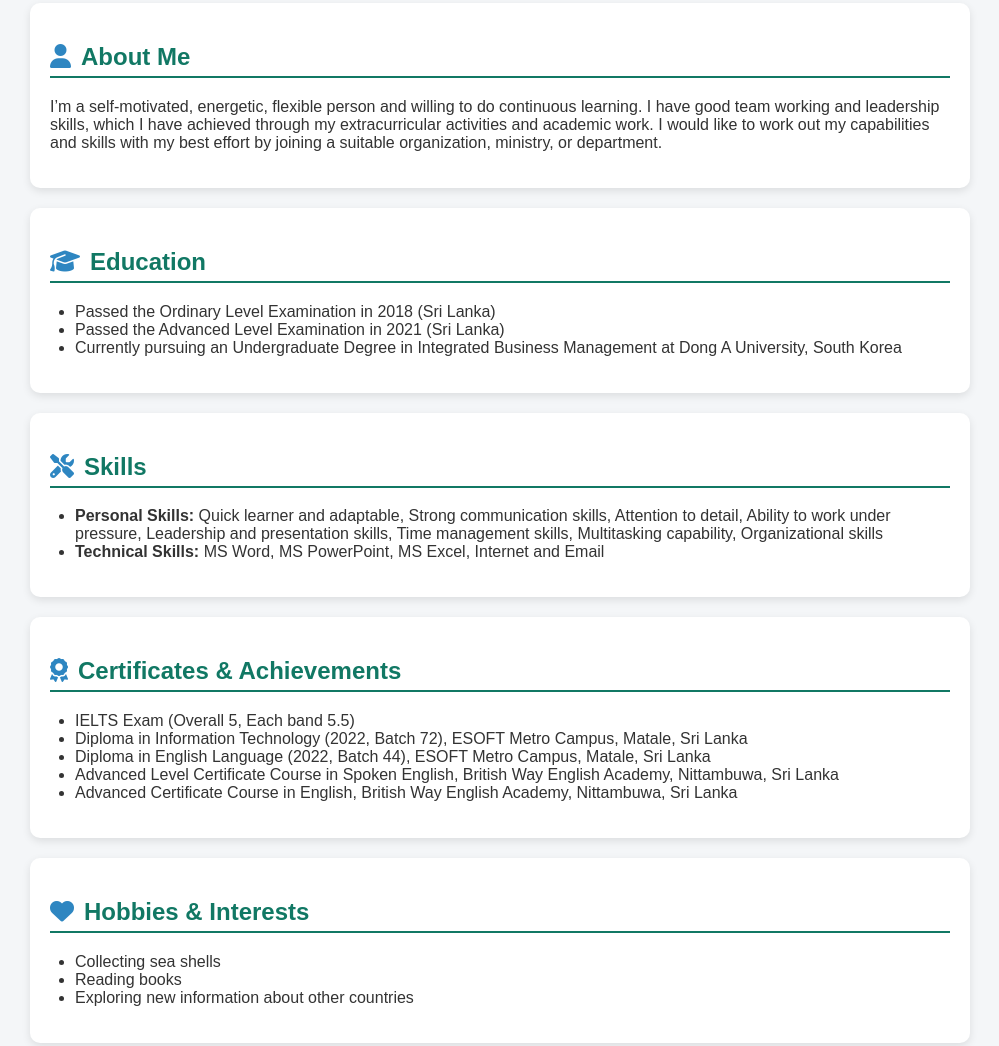
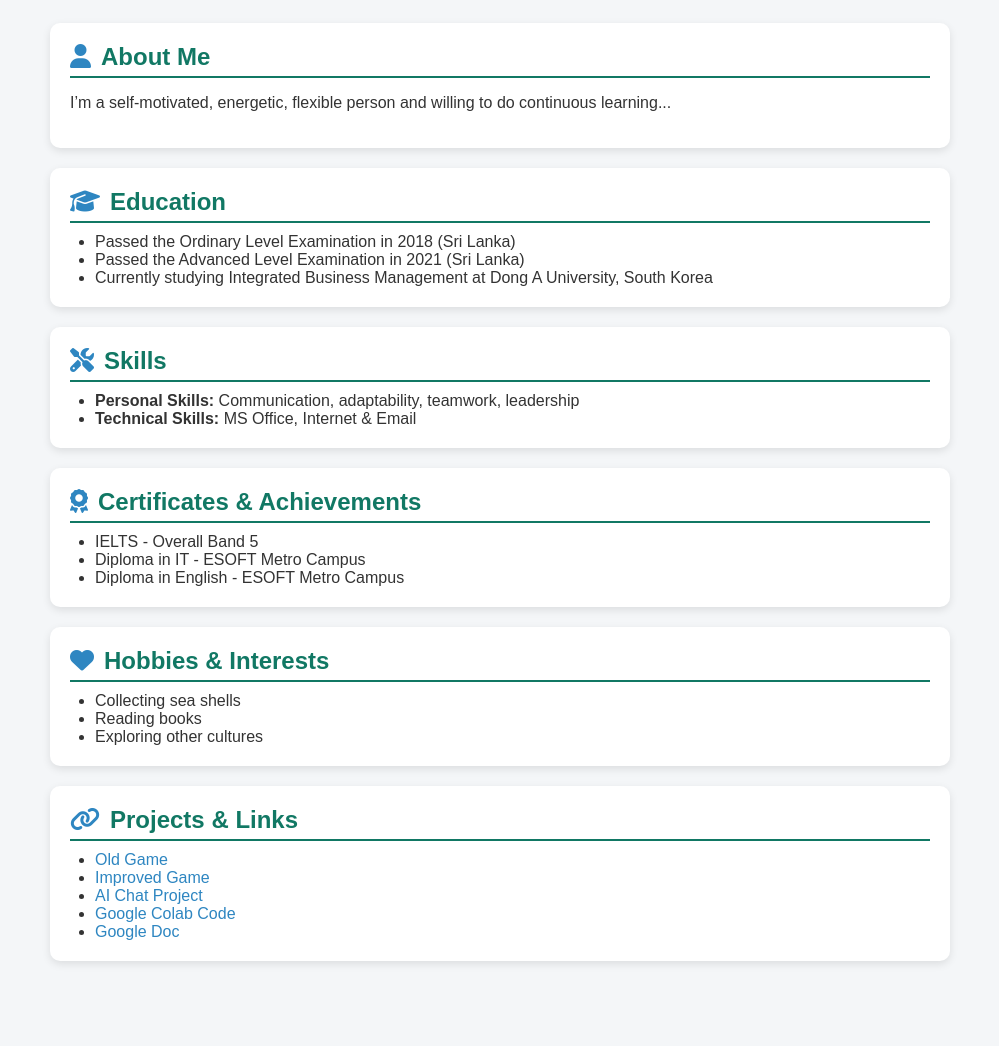
Before and after one commit to Thavi8/Student-Portfolio, a plain HTML site: page studentportfolio.index.html in a window 1280 px wide. Shown: the part 211-1257 px from the top of the page, without its empty margins (140-1139 px from the left). After the commit the page ends 1232 px from the top, so only its background shows below. Drawn offline with Linux system fonts and the light colour scheme.

Commit message:
Update studentportfolio.index.html

```diff
--- a/studentportfolio.index.html
+++ b/studentportfolio.index.html
@@ -1,13 +1,16 @@
 <!DOCTYPE html>
 <html lang="en">
 <head>
-<meta charset="UTF-8">
-<meta name="viewport" content="width=device-width, initial-scale=1.0">
+  <meta charset="UTF-8" />
+  <meta name="viewport" content="width=device-width, initial-scale=1.0"/>
   <title>Amoda Thavinsa Rathnayake - Student Portfolio</title>
+
+  <!-- Font Awesome -->
   <link rel="stylesheet" href="https://cdnjs.cloudflare.com/ajax/libs/font-awesome/6.5.0/css/all.min.css">
+
   <style>
     body {
-        font-family: 'Arial', sans-serif;
+      font-family: Arial, sans-serif;
       background-color: #f4f6f8;
       color: #333;
       margin: 0;
@@ -27,19 +30,24 @@
       margin: 5px 0;
       font-size: 1em;
     }
-    section {
+    main {
       margin: 20px auto;
       max-width: 900px;
       padding: 20px;
-        background-color: white;
+    }
+    section.card {
+      background-color: #fff;
       border-radius: 10px;
       box-shadow: 0 3px 8px rgba(0,0,0,0.1);
+      margin-bottom: 20px;
+      padding: 20px;
     }
     h2 {
       color: #117864;
       border-bottom: 2px solid #117864;
       padding-bottom: 5px;
       font-size: 1.5em;
+      margin: 0 0 10px 0;
     }
     h2 i {
       margin-right: 10px;
@@ -48,18 +56,18 @@
     ul {
       list-style-type: disc;
       padding-left: 25px;
+      margin: 0;
     }
     a.github-link {
       color: #ff6347;
       text-decoration: none;
       font-weight: bold;
     }
-    /* Styling for other links in sections */
-    section a {
+    section.card a {
       color: #2E86C1;
       text-decoration: none;
     }
-    section a:hover {
+    section.card a:hover {
       text-decoration: underline;
     }
   </style>
@@ -70,59 +78,63 @@
     <h1>Amoda Thavinsa Rathnayake</h1>
     <p>Dong A University - Integrated Business Management</p>
     <p>Email: <a href="mailto:amodathavinsa@gmail.com" style="color:white;">amodathavinsa@gmail.com</a></p>
-    <p>GitHub: <a class="github-link" href="https://github.com/YourGitHubUsername" target="_blank">https://github.com/YourGitHubUsername</a></p>
+    <p>GitHub: <a class="github-link" href="https://github.com/thavi8" target="_blank" rel="noopener noreferrer">https://github.com/thavi8</a></p>
   </header>
 
-<section>
+  <main>
+
+    <section class="card">
       <h2><i class="fas fa-user"></i>About Me</h2>
-    <p>I’m a self-motivated, energetic, flexible person and willing to do continuous learning. I have good team working and leadership skills, which I have achieved through my extracurricular activities and academic work. I would like to work out my capabilities and skills with my best effort by joining a suitable organization, ministry, or department.</p>
+      <p>I’m a self-motivated, energetic, flexible person and willing to do continuous learning...</p>
     </section>
 
-<section>
+    <section class="card">
       <h2><i class="fas fa-graduation-cap"></i>Education</h2>
       <ul>
         <li>Passed the Ordinary Level Examination in 2018 (Sri Lanka)</li>
         <li>Passed the Advanced Level Examination in 2021 (Sri Lanka)</li>
-        <li>Currently pursuing an Undergraduate Degree in Integrated Business Management at Dong A University, South Korea</li>
+        <li>Currently studying Integrated Business Management at Dong A University, South Korea</li>
       </ul>
     </section>
 
-<section>
+    <section class="card">
       <h2><i class="fas fa-tools"></i>Skills</h2>
       <ul>
-        <li><b>Personal Skills:</b> Quick learner and adaptable, Strong communication skills, Attention to detail, Ability to work under pressure, Leadership and presentation skills, Time management skills, Multitasking capability, Organizational skills</li>
-        <li><b>Technical Skills:</b> MS Word, MS PowerPoint, MS Excel, Internet and Email</li>
+        <li><strong>Personal Skills:</strong> Communication, adaptability, teamwork, leadership</li>
+        <li><strong>Technical Skills:</strong> MS Office, Internet & Email</li>
       </ul>
     </section>
 
-<section>
+    <section class="card">
       <h2><i class="fas fa-award"></i>Certificates & Achievements</h2>
       <ul>
-        <li>IELTS Exam (Overall 5, Each band 5.5)</li>
-        <li>Diploma in Information Technology (2022, Batch 72), ESOFT Metro Campus, Matale, Sri Lanka</li>
-        <li>Diploma in English Language (2022, Batch 44), ESOFT Metro Campus, Matale, Sri Lanka</li>
-        <li>Advanced Level Certificate Course in Spoken English, British Way English Academy, Nittambuwa, Sri Lanka</li>
-        <li>Advanced Certificate Course in English, British Way English Academy, Nittambuwa, Sri Lanka</li>
+        <li>IELTS - Overall Band 5</li>
+        <li>Diploma in IT - ESOFT Metro Campus</li>
+        <li>Diploma in English - ESOFT Metro Campus</li>
       </ul>
     </section>
 
-<section>
+    <section class="card">
       <h2><i class="fas fa-heart"></i>Hobbies & Interests</h2>
       <ul>
         <li>Collecting sea shells</li>
         <li>Reading books</li>
-        <li>Exploring new information about other countries</li>
+        <li>Exploring other cultures</li>
       </ul>
     </section>
 
-<section>
+    <section class="card">
       <h2><i class="fas fa-link"></i>Projects & Links</h2>
       <ul>
-        <li><a href="https://thavi8.github.io/Student-Portfolio/quizefamousplaces.index.html" target="_blank">Old Game</a></li>
+        <li><a href="https://thavi8.github.io/Student-Portfolio/quizefamousplaces.html" target="_blank">Old Game</a></li>
         <li><a href="https://thavi8.github.io/Student-Portfolio/developgame.html" target="_blank">Improved Game</a></li>
+        <li><a href="https://gemini.google.com/share/aaa6202efc37" target="_blank">AI Chat Project</a></li>
+        <li><a href="https://colab.research.google.com/drive/1PKi-JLaKXKUMZfeD5j5_fHSHruCGz4Wg?usp=sharing" target="_blank">Google Colab Code</a></li>
         <li><a href="https://docs.google.com/document/d/1D1hZPLQ-JFTYE-1yd4xptSOCUEjav1bDxLEjtV1lTF0/edit?usp=sharing" target="_blank">Google Doc</a></li>
       </ul>
     </section>
 
+  </main>
+
 </body>
 </html>
```
Lines whose indentation alone changed are shown as unchanged.
